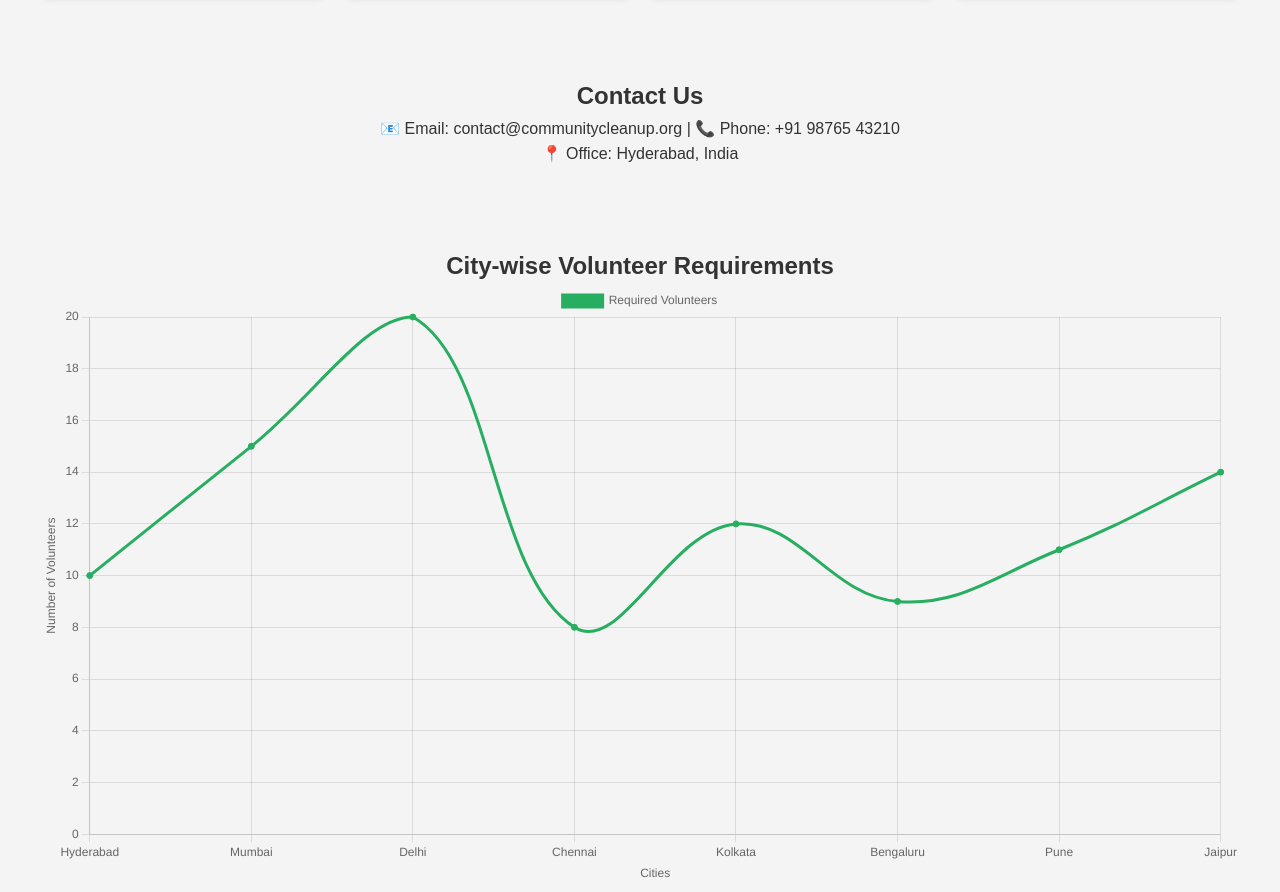
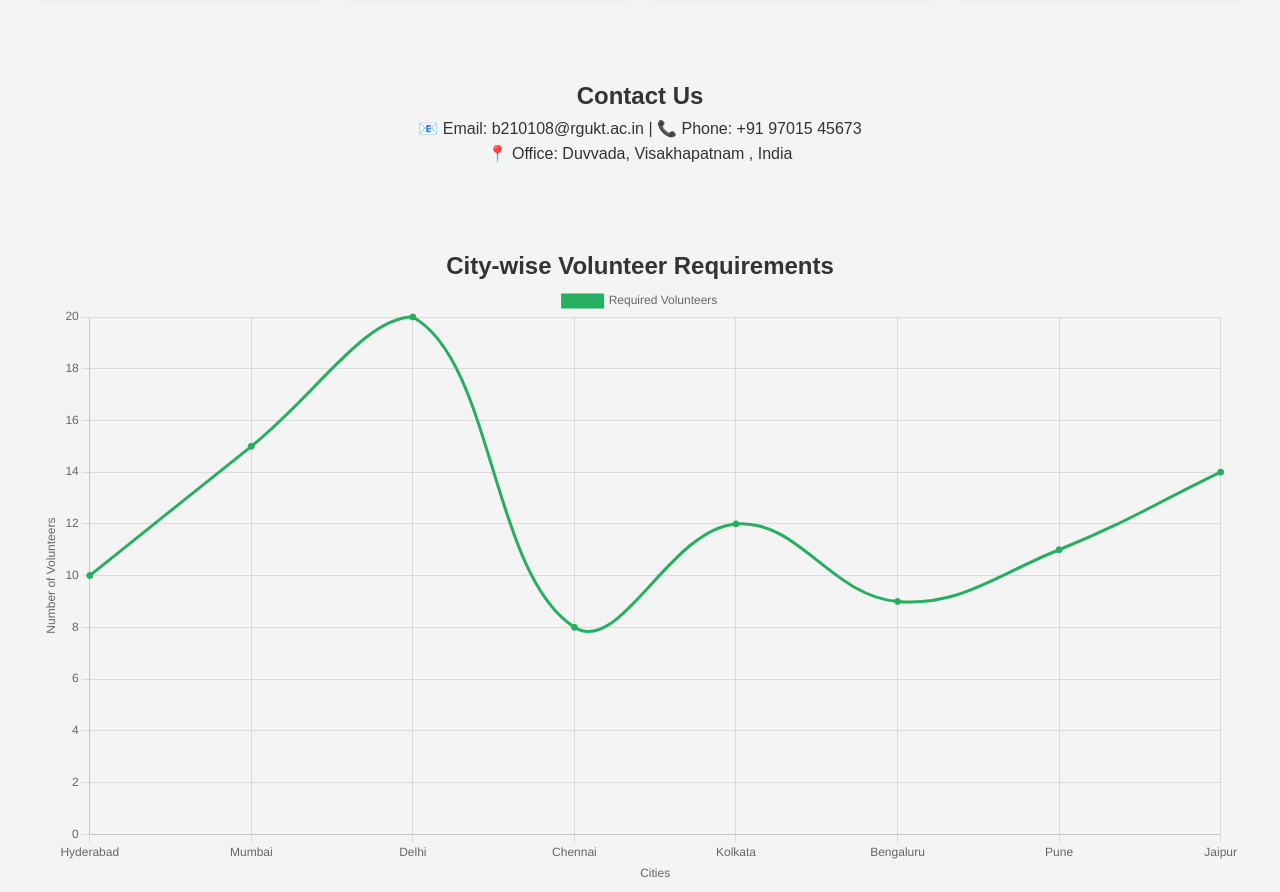
Before and after one commit to R-ahu/Society_cleanup, a plain HTML site: page index.html in a window 1280 px wide. Shown: the part 1129-2021 px from the top of the page. Drawn offline with nearby package versions, Linux system fonts and the light colour scheme; no server answers.

Commit message:
index.html

```diff
--- a/index.html
+++ b/index.html
@@ -61,8 +61,8 @@
   <!-- Contact Section -->
   <section id="contact" class="features">
     <h2>Contact Us</h2>
-    <p style="text-align:center;">📧 Email: contact@communitycleanup.org | 📞 Phone: +91 98765 43210</p>
-    <p style="text-align:center;">📍 Office: Hyderabad, India</p>
+    <p style="text-align:center;">📧 Email: b210108@rgukt.ac.in | 📞 Phone: +91 97015 45673</p>
+    <p style="text-align:center;">📍 Office: Duvvada, Visakhapatnam , India</p>
   </section>
 
   <!-- Graph Section -->
```
